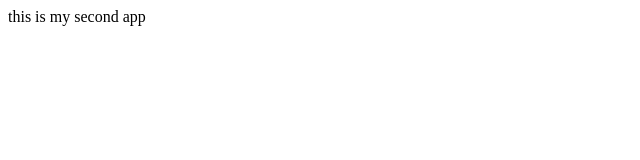
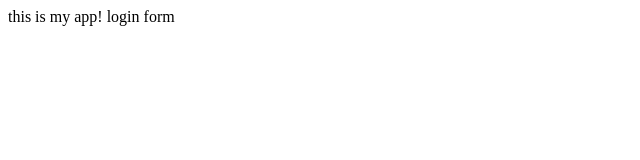
Before and after one commit to nelvanbalthazar/MyProjects, a plain HTML site: page index.html in a window 1280 px wide. Shown: the full height of the page, 0-640 px from the left. Drawn offline with Linux system fonts and the light colour scheme.

Commit message:
login form

```diff
--- a/index.html
+++ b/index.html
@@ -3,6 +3,7 @@
 <title>myApp</title>
 </head>
 <body>
-this is my second app
+this is my app!
+login form
 </body>
 </html>
```
Also changed, not shown: login.html (added, +1 -0 lines).
